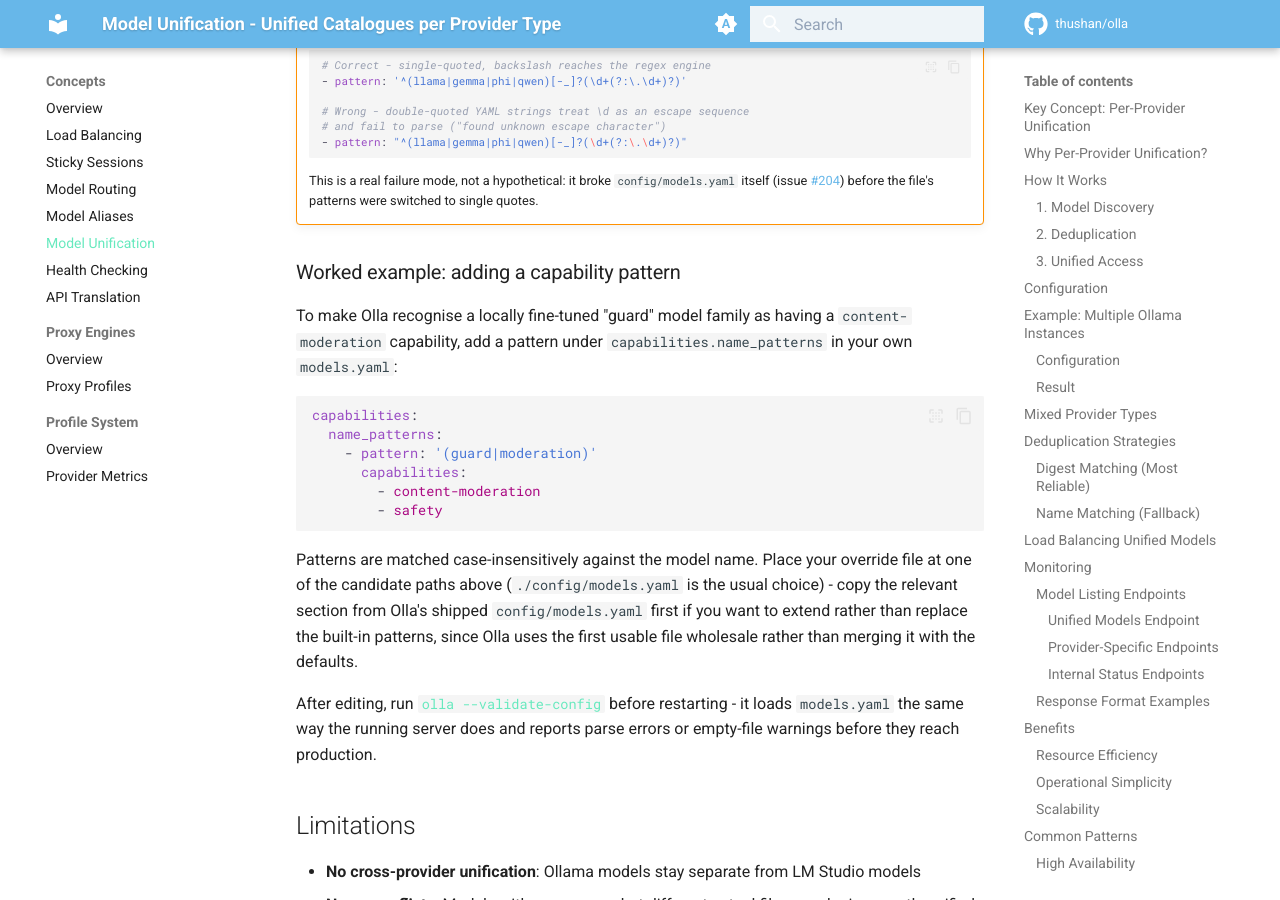
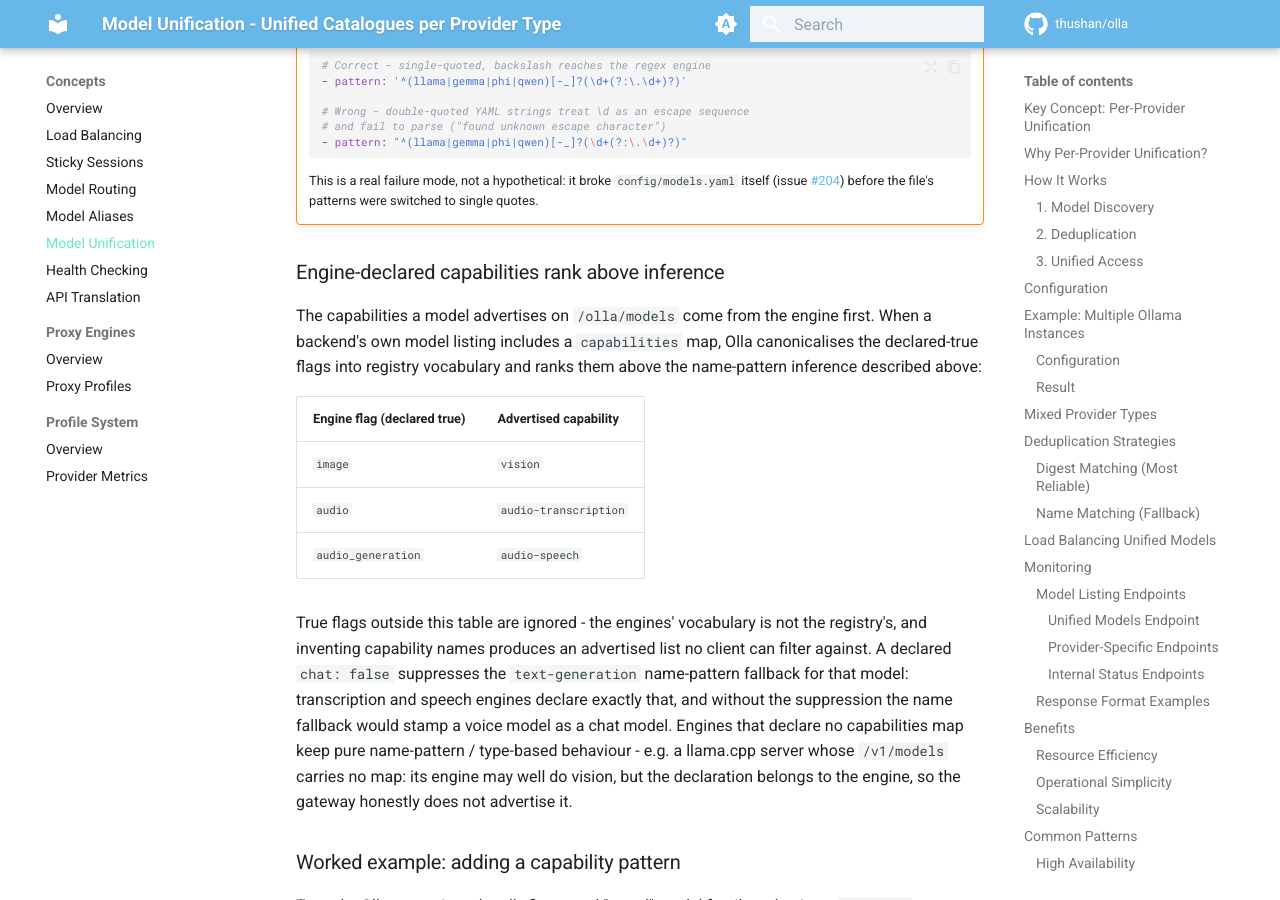
Before and after one commit to leo-3889/olla, an MkDocs documentation site: the page built from docs/content/concepts/model-unification.md, in a window 1280 px wide and 900 px high, scrolled down 10125 px. Built offline with MkDocs 1.6.1 and Material for MkDocs 9.7.7, drawn with Linux system fonts in a browser that asks for light colours; emoji names are drawn with the system emoji font; comment, search, counter and statistics services are not loaded.

Commit message:
docs(vision-audio): voice capability vocabulary and multipart sticky honesty
- sticky-sessions: multipart (audio transcription) requests yield
  sticky_source=no_key by design - no JSON body to fingerprint; each voice
  model has exactly one serving endpoint, so there is no fan-out for a pin
  to prevent. Routing such uploads is the multipart inspector's job.
- model-unification: document the capability contract - engine-declared
  flags from /v1/models canonicalise above name-pattern inference
  (image->vision, audio->audio-transcription, audio_generation->audio-speech;
  unknown true flags ignored; chat:false suppresses the text-generation
  fallback).
- api-reference/models: capabilities row names the vocabulary and the
  engine-over-inference precedence.
- configuration/reference: key_scan_bytes rows already present (no change);
  runtime_metrics.kind gains the voice-endpoint note (no supported dialect).

PLAN-VISION-AUDIO-2026-10-19 W5.

```diff
--- a/docs/content/concepts/model-unification.md
+++ b/docs/content/concepts/model-unification.md
@@ -438,6 +438,18 @@ If none of these produce a usable file, Olla falls back to its embedded defaults
 
     This is a real failure mode, not a hypothetical: it broke `config/models.yaml` itself (issue #204) before the file's patterns were switched to single quotes.
 
+### Engine-declared capabilities rank above inference
+
+The capabilities a model advertises on `/olla/models` come from the engine first. When a backend's own model listing includes a `capabilities` map, Olla canonicalises the declared-true flags into registry vocabulary and ranks them above the name-pattern inference described above:
+
+| Engine flag (declared true) | Advertised capability |
+|---|---|
+| `image` | `vision` |
+| `audio` | `audio-transcription` |
+| `audio_generation` | `audio-speech` |
+
+True flags outside this table are ignored - the engines' vocabulary is not the registry's, and inventing capability names produces an advertised list no client can filter against. A declared `chat: false` suppresses the `text-generation` name-pattern fallback for that model: transcription and speech engines declare exactly that, and without the suppression the name fallback would stamp a voice model as a chat model. Engines that declare no capabilities map keep pure name-pattern / type-based behaviour - e.g. a llama.cpp server whose `/v1/models` carries no map: its engine may well do vision, but the declaration belongs to the engine, so the gateway honestly does not advertise it.
+
 ### Worked example: adding a capability pattern
 
 To make Olla recognise a locally fine-tuned "guard" model family as having a `content-moderation` capability, add a pattern under `capabilities.name_patterns` in your own `models.yaml`:
```
Also changed, not shown: docs/content/api-reference/models.md (+1 -1 lines), docs/content/concepts/sticky-sessions.md (+4 -0 lines), docs/content/configuration/reference.md (+1 -1 lines).
